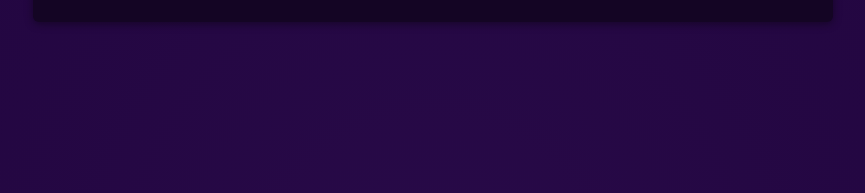
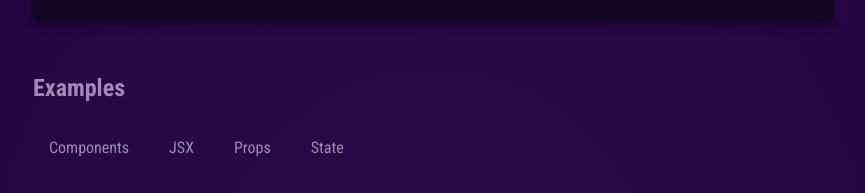
Before and after one commit to elvan/interactive-tabs-app-react-essentials, a React (Vite) app: page / in a window 1280 px wide. Shown: the part 353-546 px from the top of the page, without its empty margins (207-1072 px from the left). Built offline with nearby package versions, Linux system fonts and the light colour scheme.

Commit message:
the children prop

```diff
--- a/src/App.jsx
+++ b/src/App.jsx
@@ -1,5 +1,6 @@
 import CoreConcept from './components/CoreConcept.jsx';
 import Header from './components/Header/Header.jsx';
+import TabButton from './components/TabButton.jsx';
 import { CORE_CONCEPTS } from './data.js';
 
 function App() {
@@ -20,6 +21,15 @@
             <CoreConcept {...CORE_CONCEPTS[3]} />
           </ul>
         </section>
+        <section id='examples'>
+          <h2>Examples</h2>
+          <menu>
+            <TabButton>Components</TabButton>
+            <TabButton>JSX</TabButton>
+            <TabButton>Props</TabButton>
+            <TabButton>State</TabButton>
+          </menu>
+        </section>
       </main>
     </div>
   );
--- /dev/null
+++ b/src/components/TabButton.jsx
@@ -0,0 +1,7 @@
+export default function TabButton({ children }) {
+  return (
+    <li>
+      <button>{children}</button>
+    </li>
+  );
+}
```
